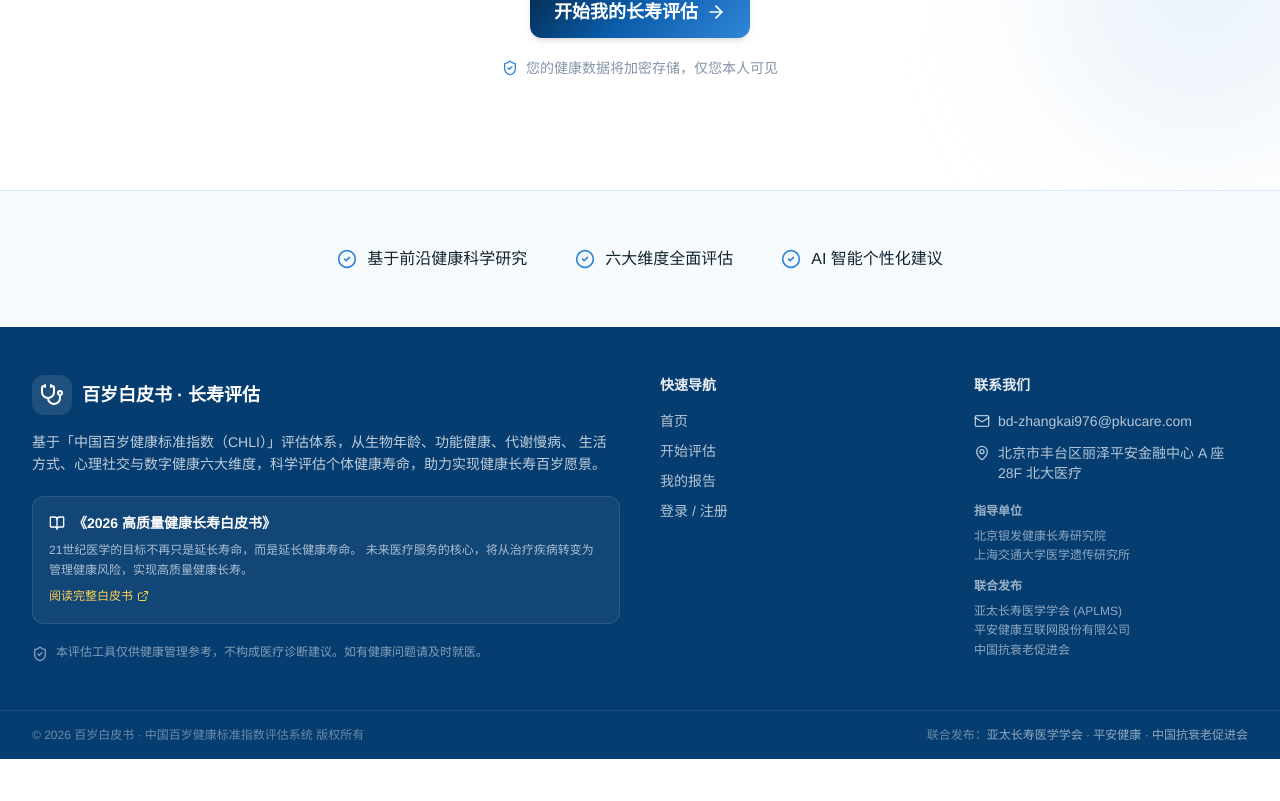
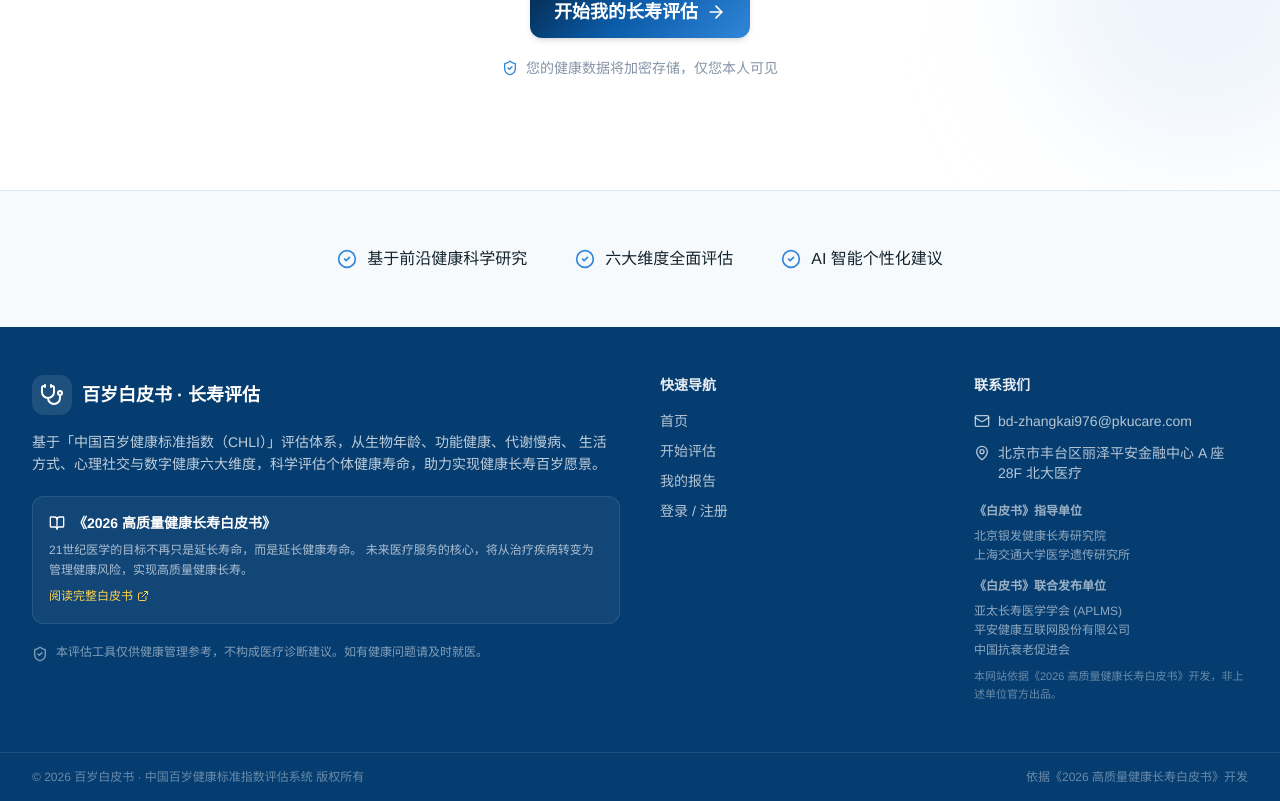
Before and after one commit to Greatkai/chi-longevity, a Next.js app: page / in a window 1280 px wide. Shown: the part 2449-3250 px from the top of the page. Before the commit the page ends 3208 px from the top, so only its background shows below. Built offline with nearby package versions, Linux system fonts and the light colour scheme; no server answers.

Commit message:
docs: 修正措辞，明确本项目依据白皮书开发，非白皮书发布单位

```diff
--- a/components/layout/Footer.tsx
+++ b/components/layout/Footer.tsx
@@ -93,21 +93,24 @@ export function Footer() {
             </li>
           </ul>
 
-          {/* 发布单位 */}
+          {/* 白皮书发布单位（本项目依据其开发） */}
           <div className="mt-5">
-            <h5 className="mb-2 text-xs font-semibold text-white/60">指导单位</h5>
+            <h5 className="mb-2 text-xs font-semibold text-white/60">《白皮书》指导单位</h5>
             <p className="text-xs leading-relaxed text-white/55">
               北京银发健康长寿研究院
               <br />
               上海交通大学医学遗传研究所
             </p>
-            <h5 className="mb-2 mt-3 text-xs font-semibold text-white/60">联合发布</h5>
+            <h5 className="mb-2 mt-3 text-xs font-semibold text-white/60">《白皮书》联合发布单位</h5>
             <p className="text-xs leading-relaxed text-white/55">
               亚太长寿医学学会 (APLMS)
               <br />
               平安健康互联网股份有限公司
               <br />
               中国抗衰老促进会
+            </p>
+            <p className="mt-2 text-[11px] leading-relaxed text-white/40">
+              本网站依据《2026 高质量健康长寿白皮书》开发，非上述单位官方出品。
             </p>
           </div>
         </div>
@@ -116,9 +119,8 @@ export function Footer() {
       <div className="border-t border-white/10">
         <div className="container-page flex flex-col items-center justify-between gap-2 py-4 text-center text-xs text-white/40 md:flex-row md:text-left">
           <div>© 2026 百岁白皮书 · 中国百岁健康标准指数评估系统 版权所有</div>
-          <div>
-            联合发布：
-            <span className="text-white/55">亚太长寿医学学会 · 平安健康 · 中国抗衰老促进会</span>
+          <div className="text-white/40">
+            依据《2026 高质量健康长寿白皮书》开发
           </div>
         </div>
       </div>
```
Also changed, not shown: 1 other file (tests, documents, lock files or other folders).
